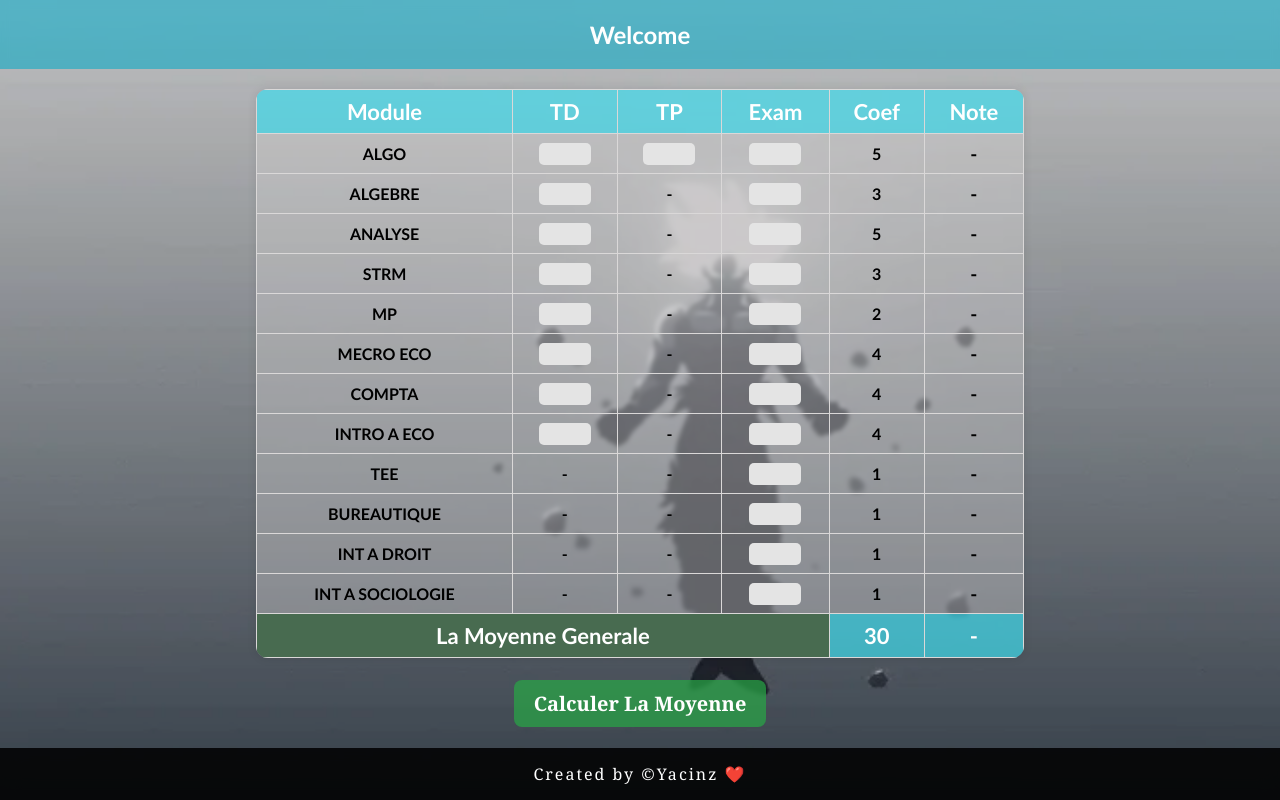
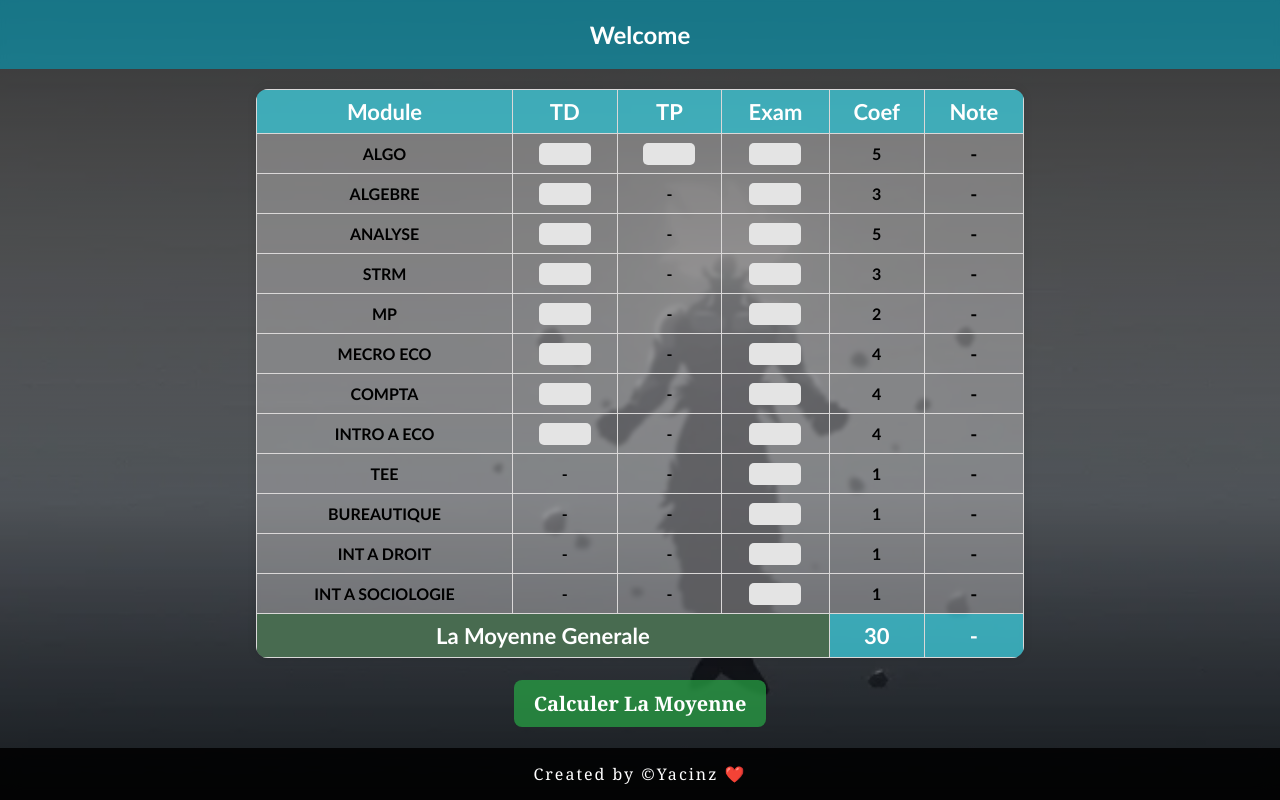
Before and after one commit to yacinzx/calculate, a plain HTML site: page index.html in a window 1280 px wide. Shown: the top 800 px of the page. Drawn offline with Linux system fonts and the light colour scheme.

Commit message:
Update style.css

```diff
--- a/style.css
+++ b/style.css
@@ -16,7 +16,7 @@ body::before {
     left: 0;
     width: 100%;
     height: 125%;
-    background: rgba(0, 0, 0, 0.24); /* Adjust darkness (0.5 = 50% opacity) */
+    background-image: linear-gradient(rgba(0, 0, 0, 0.788), rgba(0, 0, 0, 0.438),rgba(0, 0, 0, 0.822)); /* Adjust darkness (0.5 = 50% opacity) */
     z-index: -1; /* Ensures it stays behind content */
   }
 header {
```
